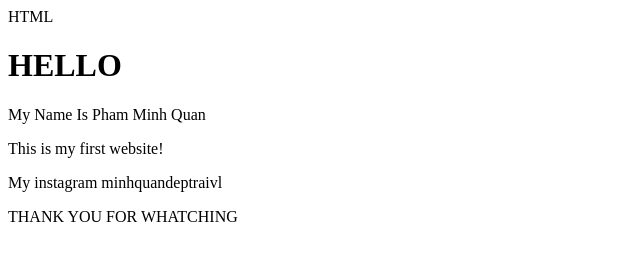
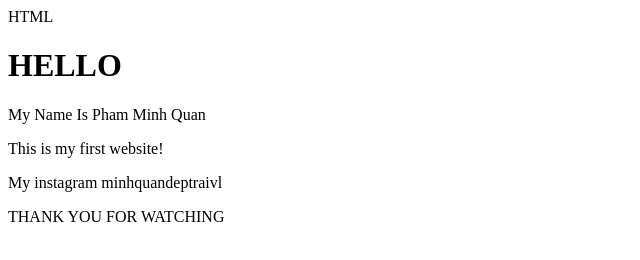
Before and after one commit to quanpham11a2-arch/Minhquan, a plain HTML site: page index.html in a window 1280 px wide. Shown: the full height of the page, 0-640 px from the left. Drawn offline with Linux system fonts and the light colour scheme.

Commit message:
Fix typo in thank you message

```diff
--- a/index.html
+++ b/index.html
@@ -9,6 +9,6 @@ HTML
               <p> My Name Is Pham Minh Quan</p>
               <p>This is my first website!</p>
               <p>My instagram minhquandeptraivl</p>
-              <p>THANK YOU FOR WHATCHING</p>
+              <p>THANK YOU FOR WATCHING</p>
   </body>
 </html>
```
